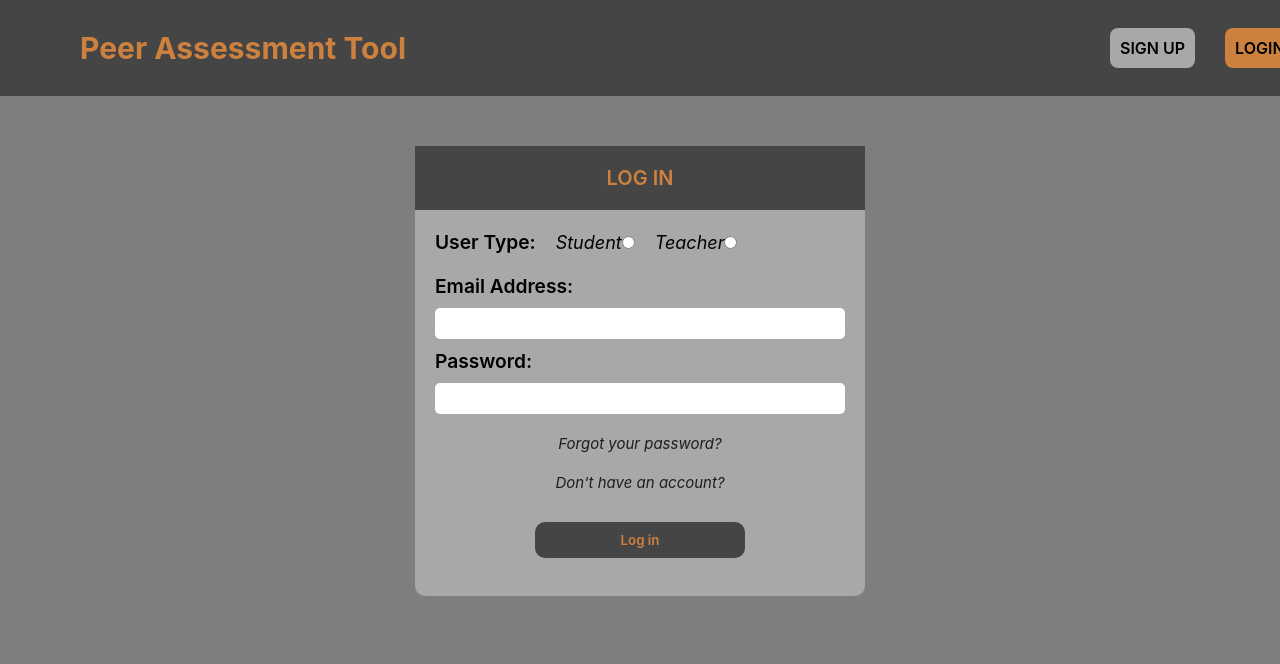
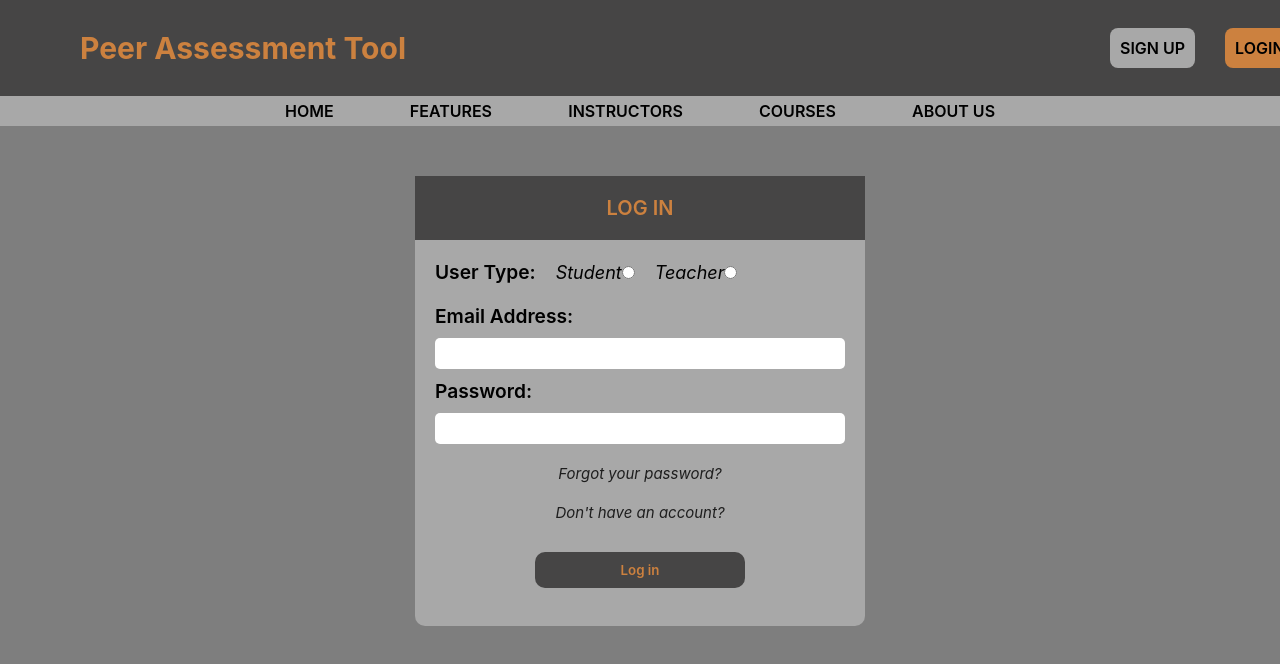
Before and after one commit to DaraDadgar/GroupX_SOEN341_Project_F24, a React (Vite) app in the folder FrontEnd/: page /MainLogin in a window 1280 px wide. Shown: the top 664 px of the page. Built offline with nearby package versions, Linux system fonts and the light colour scheme; no server answers.

Commit message:
fixed routes

```diff
--- a/FrontEnd/src/routes/MainLogin.jsx
+++ b/FrontEnd/src/routes/MainLogin.jsx
@@ -3,6 +3,7 @@ import "../css/general.css"
 import {storeAPI, fetchAPI} from "../functions/apiinterface.jsx"
 import { useNavigate } from "react-router-dom";
 import Header from "../components/Header.jsx"
+import NavBar from "../components/NavBar.jsx";
 
 export default function MainLogin() {
 
@@ -23,10 +24,10 @@ export default function MainLogin() {
     })
   }
 
-
   return (
     <>
       <Header/>
+      <NavBar/>
       <main class="main-login">
         <h2>LOG IN</h2>
 
```
